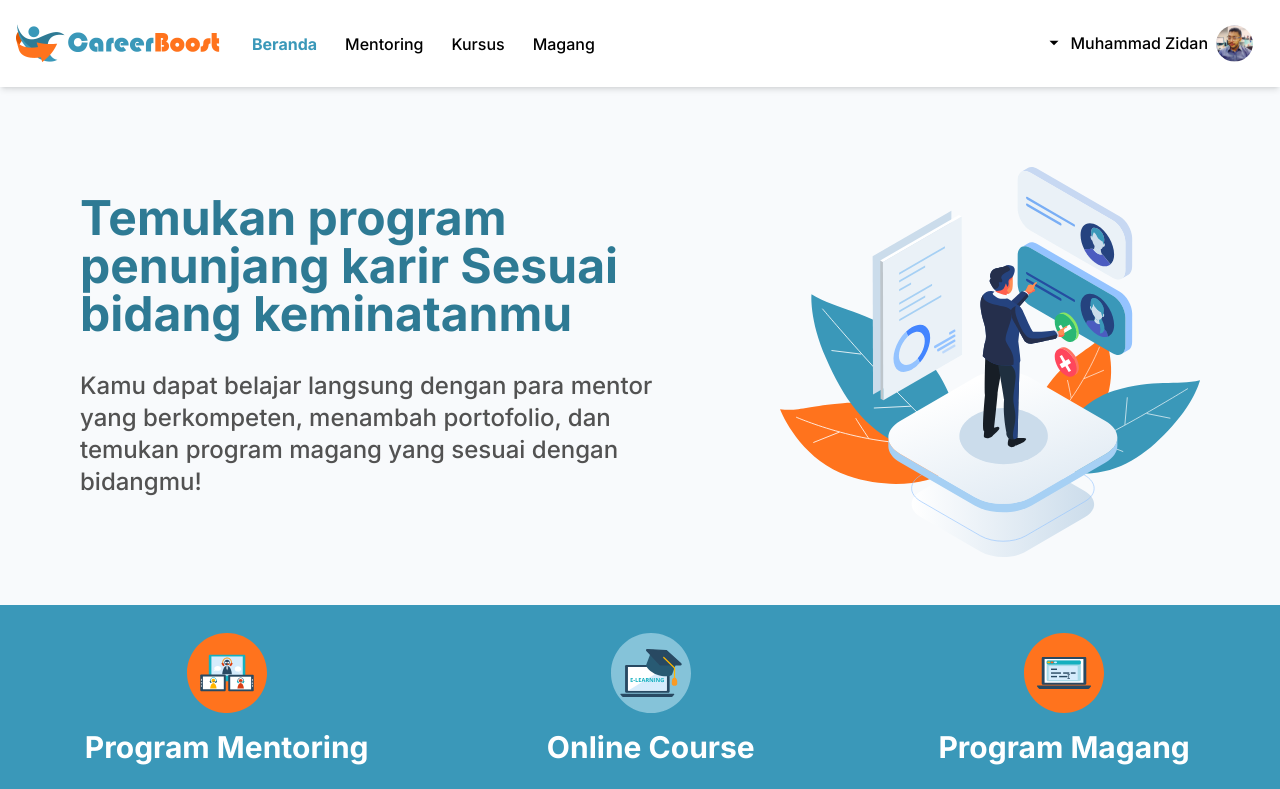
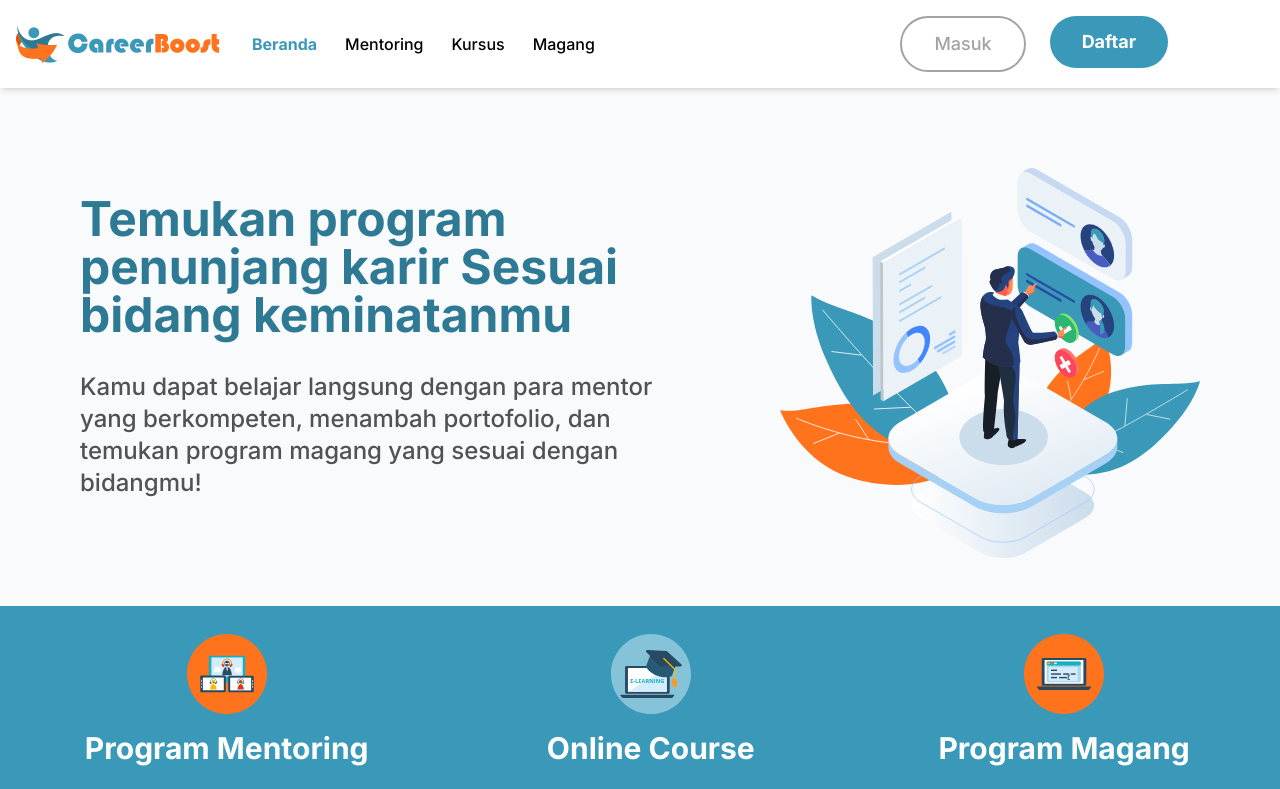
Before and after one commit to SyafiIslam/CareerBoost, a React (Vite) app: page / in a window 1280 px wide. Shown: the top 789 px of the page. Built offline with nearby package versions, Linux system fonts and the light colour scheme.

Commit message:
add: navbar login button

```diff
--- a/src/components/button/OtherButton.jsx
+++ b/src/components/button/OtherButton.jsx
@@ -1,11 +1,13 @@
-import React from 'react'
+import React from "react";
 
-const OtherButton = ({children}) => {
+const OtherButton = ({ children, handleClick }) => {
   return (
-    <button className='border-2 border-neutral-400 py-3 px-5 md:py-5 xl:py-3 xl:px-8 rounded-full text-neutral-400 text-lg md:text-2xl xl:text-lg flex justify-center items-center gap-2 hover:shadow-md hover:font-bold transition-all duration-300'>
+    <button
+    onClick={handleClick}
+    className="border-2 border-neutral-400 py-3 px-5 md:py-5 xl:py-3 xl:px-8 rounded-full text-neutral-400 text-lg md:text-2xl xl:text-lg flex justify-center items-center gap-2 hover:shadow-md hover:font-bold transition-all duration-300">
       {children}
     </button>
-  )
-}
+  );
+};
 
-export default OtherButton
+export default OtherButton;
--- a/src/components/card/CourseCard.jsx
+++ b/src/components/card/CourseCard.jsx
@@ -1,8 +1,6 @@
 import React, { useEffect, useState } from "react";
 import { Link } from "react-router-dom";
-import { Courses } from "../../data/Courses.js";
 import BaseURL from "../../api/BaseURL";
-import Cookies from "js-cookie";
 import { BsStarFill, BsStar } from "react-icons/bs";
 import Rating from "react-rating";
 
--- a/src/components/card/MentorAll.jsx
+++ b/src/components/card/MentorAll.jsx
@@ -4,7 +4,6 @@ import mentor from "../../data/mentoring.json";
 import { HiDotsHorizontal } from "react-icons/hi";
 import loc from "../../assets/magang/location.svg";
 import BaseURL from "../../api/BaseURL";
-import Cookies from "js-cookie";
 import Rating from "react-rating";
 import { BsStarFill, BsStar } from "react-icons/bs";
 
--- a/src/components/profile/UserData.jsx
+++ b/src/components/profile/UserData.jsx
@@ -15,17 +15,19 @@ const UserData = () => {
       title: "Apakah Anda Yakin?",
       icon: "warning",
       showCancelButton: true,
+      iconColor: "#3A98B9",
       confirmButtonColor: "#3A98B9",
-      color: '#3A98B9',
+      color: "#3A98B9",
       cancelButtonColor: "#d33",
       confirmButtonText: "Simpan",
+      cancelButtonText: 'Tidak'
     }).then((result) => {
       if (result.isConfirmed) {
         Swal.fire({
           title: "Berhasil Disimpan",
-          color: '#3A98B9',
+          color: "#3A98B9",
           icon: "success",
-          iconColor: '#3A98B9',
+          iconColor: "#3A98B9",
           showConfirmButton: false,
           timer: 1500,
         });
@@ -33,23 +35,47 @@ const UserData = () => {
     });
   };
 
-  const getUserData= async () => {
+  const batalkan = () => {
+    Swal.fire({
+      title: "Apakah Anda Yakin Ingin membatalkan?",
+      icon: "warning",
+      showCancelButton: true,
+      iconColor: "#3A98B9",
+      confirmButtonColor: "#3A98B9",
+      color: "#3A98B9",
+      cancelButtonColor: "#d33",
+      confirmButtonText: "Batal",
+      cancelButtonText: 'tidak',
+    }).then((result) => {
+      if (result.isConfirmed) {
+        Swal.fire({
+          title: "Perubahan dibatalkan",
+          color: "#3A98B9",
+          icon: "success",
+          iconColor: "#3A98B9",
+          showConfirmButton: false,
+          timer: 1500,
+        });
+      }
+    });
+  };
 
-    const token = window.localStorage.getItem('token')
+  const getUserData = async () => {
+    const token = window.localStorage.getItem("token");
     await BaseURL.get("/api/profile", {
       headers: { Authorization: `Bearer ${token}` },
     })
       .then((res) => {
         console.log(res.data.data);
-        setuserData(res.data.data)
+        setuserData(res.data.data);
       })
       .catch((err) => {
         console.log(err);
       });
-  }
+  };
 
   useEffect(() => {
-    getUserData()
+    getUserData();
   }, []);
   return (
     <div className="flex flex-col gap-8 xl:gap-16">
@@ -109,7 +135,12 @@ const UserData = () => {
         </div>
         <div className="flex flex-col basis-1/2 gap-6">
           <p className="font-bold h5">Interest</p>
-          <SelectInput   input={userData} setInput= {setuserData} interestID={userData.interest} defaultInterest={userData.interest} />
+          <SelectInput
+            input={userData}
+            setInput={setuserData}
+            interestID={userData.interest}
+            defaultInterest={userData.interest}
+          />
         </div>
       </div>
       <div className="flex flex-col gap-6 justify-center p-4 xl:p-0 ">
@@ -124,13 +155,19 @@ const UserData = () => {
       <div className="flex justify-center md:justify-start gap-10">
         <PrimaryButton
           handleClick={() => {
-            console.log(userData);
-            // simpan();
+            // console.log(userData);
+            simpan();
           }}
         >
           Simpan
         </PrimaryButton>
-        <OtherButton>Batalkan</OtherButton>
+        <OtherButton
+          handleClick={() => {
+            batalkan()
+          }}
+        >
+          Batalkan
+        </OtherButton>
       </div>
     </div>
   );
--- a/src/layout/Navbar.jsx
+++ b/src/layout/Navbar.jsx
@@ -6,10 +6,12 @@ import { GiHamburgerMenu } from "react-icons/gi";
 import { RxCross2 } from "react-icons/rx";
 import navList from "../data/Navlist.json";
 import { Link, useLocation, useMatch } from "react-router-dom";
+import PrimaryButton from "../components/button/PrimaryButton";
+import OtherButton from "../components/button/OtherButton";
 
 const Navbar = () => {
   const [hidden, setHidden] = useState("true");
-  let loc= useLocation()
+  let loc = useLocation();
 
   return (
     <div className="flex py-4 px-4 text-lg z-50 font-medium justify-between items-center shadow-md sticky top-0 bg-white ">
@@ -22,7 +24,9 @@ const Navbar = () => {
               <Link
                 key={index}
                 to={list.path}
-                className={`${loc.pathname === list.path && "text-primary400 font-bold"} hover:font-bold transition-all duration-200`}
+                className={`${
+                  loc.pathname === list.path && "text-primary400 font-bold"
+                } hover:font-bold transition-all duration-200`}
               >
                 <li>{list.name}</li>
               </Link>
@@ -41,7 +45,9 @@ const Navbar = () => {
               <ul key={index}>
                 <Link
                   to={list.path}
-                  className={`${loc.pathname === list.path && "text-primary400 font-bold"} hover:font-bold transition-all duration-200`}
+                  className={`${
+                    loc.pathname === list.path && "text-primary400 font-bold"
+                  } hover:font-bold transition-all duration-200`}
                   onClick={() => {
                     setHidden(!hidden);
                   }}
@@ -51,6 +57,8 @@ const Navbar = () => {
               </ul>
             );
           })}
+        {
+          window.localStorage.getItem('token') ?
           <Link
             to="/profile/data"
             className="hover:font-bold transition-all duration-200"
@@ -58,17 +66,56 @@ const Navbar = () => {
               setHidden(!hidden);
             }}
           >
-            <li className={`${loc.pathname.includes('profile') && 'text-primary400'} h5 list-none`}>Profile</li>
+            <li
+              className={`${
+                loc.pathname.includes("profile") && "text-primary400"
+              } h5 list-none`}
+            >
+              Profile
+            </li>
+          </Link>
+          :
+          <div className="flex w-full justify-around items-center">
+          <Link to="/login">
+            <PrimaryButton>
+              <p className="p1 font-bold">
+              Masuk
+              </p>
+            </PrimaryButton>
+          </Link>
+          <Link className="/register">
+            <OtherButton>
+              <p className="p1 font-bold">
+                Daftar
+              </p>
+            </OtherButton>
           </Link>
         </div>
+        }
+        </div>
       </div>
-      <Link to='/profile/data'>
-        <div className={`${loc.pathname.includes('profile') && 'text-primary400 font-bold'} hidden md:flex items-center gap-5 md:gap-2 hover:font-bold hover:text-primary400 transition-all duration-300`}>
-          <IoMdArrowDropdown className="" />
-          <p className="text-base ">Muhammad Zidan</p>
-          <img src={avatar} className="md:w-2/12" />
+      {window.localStorage.getItem("token") ? (
+        <Link to="/profile/data">
+          <div
+            className={`${
+              loc.pathname.includes("profile") && "text-primary400 font-bold"
+            } hidden md:flex items-center gap-5 md:gap-2 hover:font-bold hover:text-primary400 transition-all duration-300`}
+          >
+            <IoMdArrowDropdown className="" />
+            <p className="text-base ">Muhammad Zidan</p>
+            <img src={avatar} className="md:w-2/12" />
+          </div>
+        </Link>
+      ) : (
+        <div className="hidden md:flex gap-6 mr-24">
+          <Link to="/login">
+            <OtherButton>Masuk</OtherButton>
+          </Link>
+          <Link className="/register">
+            <PrimaryButton>Daftar</PrimaryButton>
+          </Link>
         </div>
-      </Link>
+      )}
       <div className="md:hidden">
         <button>
           {hidden ? (
--- a/src/routes/ProtectedRoute.jsx
+++ b/src/routes/ProtectedRoute.jsx
@@ -5,7 +5,7 @@ const ProtectedRoute = () => {
   if (window.localStorage.getItem('token'))
     return <Outlet />
 
-    return <Navigate to='/login' />
+    return <Navigate to='/' />
 }
 
 export default ProtectedRoute
```
